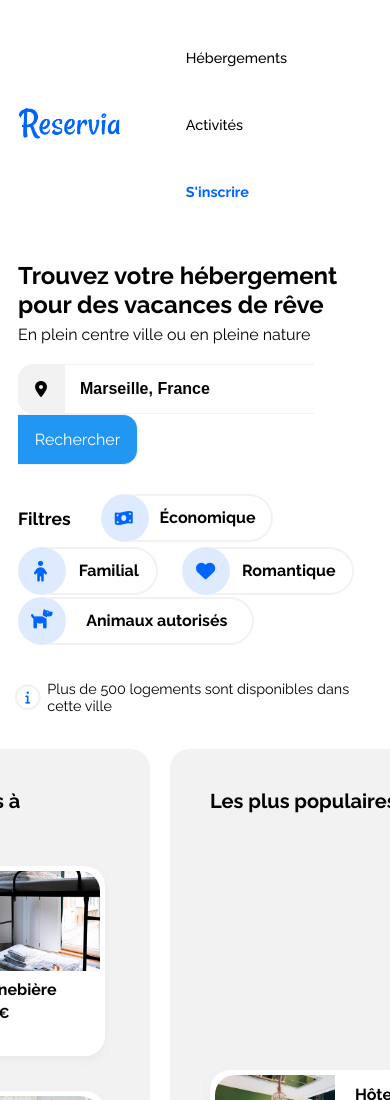
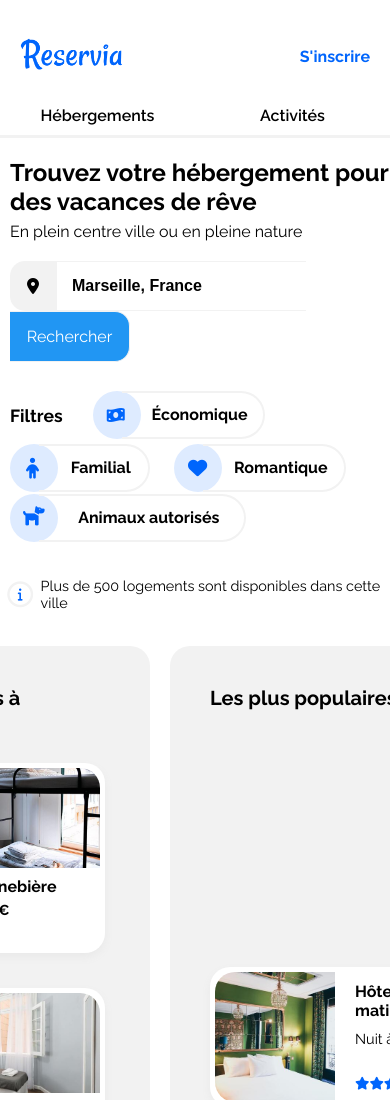
Before and after one commit to Zlastaneur/StanleyDefer_2_03122020, a plain HTML site: page index.html in a window 390 px wide. Shown: the top 1100 px of the page. Drawn offline with Linux system fonts and the light colour scheme.

Commit message:
Ajout du header (mobile)

```diff
--- a/index.html
+++ b/index.html
@@ -12,11 +12,13 @@
 <body>
     <header>
         <div class="container">
-            <a href="index.html"><img class="logo" src ="../images/logo/Reservia@3x.png" alt="Logo Reservia"></a>
+                <a href="index.html"><img class="logo" src ="../images/logo/Reservia@3x.png" alt="Logo Reservia"></a>
             <nav class="navbar">
-                <ul>
+                <ul class="navItems">
                     <li><a href="#sectionLodging">Hébergements</a></li>
-                    <li><a href="#sectionActivites">Activités</a></li>
+                    <li><a href="#sectionActivities">Activités</a></li>
+                </ul>
+                <ul class="signIn">
                     <li class="inscription"><a href="">S'inscrire</a></li>
                 </ul>
             </nav>
@@ -34,7 +36,10 @@
                 <form class="searchButton">
                     <i class="fas fa-map-marker-alt" aria-hidden="true"></i>
                     <input type="text" placeholder="Marseille, France">
-                    <button type="submit">Rechercher</button>
+                    <button type="submit">
+                        <span class="text">Rechercher</span>
+                        <span class="icon"><i class="fas fa-search"></i></span>
+                    </button>
                 </form>
             </div>
             <div class="filters">
--- a/style.css
+++ b/style.css
@@ -9,9 +9,9 @@ body{
 	box-sizing: border-box;
 }
 
-*,*:focus,*:hover{
+/*:focus,*:hover{
     outline:none;
-}
+}*/
 
 /* --------- Header ----------- */
 
@@ -39,12 +39,16 @@ header .container{
 	list-style-type: none;
 }
 
+.navbar{
+	display: flex;
+}
+
 .navbar a{
 	display: block;
 	position: relative;
 	text-decoration: none;
 	color: black;
-	font-size: 0.9em;
+	font-size: em;
 	font-weight:500;
 	padding: 25px;
 }
@@ -75,6 +79,10 @@ header .container{
 .inscription a{
 	color: #0065FC;
 	font-weight: bold;
+}
+
+.signIn{
+	padding: 0;
 }
 
 /* ---------------- Filters section  ----------------- */
@@ -132,13 +140,20 @@ form.searchButton button{
 	cursor: pointer;
 }
 
-.searchButton i{
+.searchButton i.fas.fa-map-marker-alt{
 	float: left;
 	font-size: 1em;
 	background-color: #F2F2F2;
 	color: black;
 	padding: 17px;
 	border-radius: 15px 0 0 15px;
+}
+
+.searchButton span.text{
+	display: inline-block;
+}
+.searchButton span.icon{
+	display: none;
 }
 
 .filters{
@@ -691,6 +706,84 @@ XL devices : min-width: 1300px
 
 @media (max-width: 767px){
 
+	body{
+		max-width: 100%;
+		overflow-x: hidden;
+		margin: 20px 0 0 0;
+	}
+
+	header .container{
+		max-width: 100%;
+		display: flex;
+		justify-content: flex-end;
+		padding: 0;
+	}
+
+	.logo{
+		position: absolute;
+		top: 30px;
+		left: 20px;
+		margin: 0;
+	}
+
+	.navbar{
+		width: 100%;
+		display: flex;
+		align-items: flex-end;
+		flex-direction: column;
+	}
+
+	.navbar ul{
+		display: flex;
+		list-style-type: none;
+		flex-direction: row;
+		width: 100%;
+	}
+
+	.navbar a{
+		color: black;
+		font-size: 1em;
+		font-weight:600;
+		padding: 25px;
+		text-decoration: none;
+	}
+
+	.navbar .signIn{
+		order: 1;
+		justify-content: flex-end;
+		margin: 27px 20px 0 0;
+	}
+
+	.navbar .signIn a{
+		color: #0065FC;
+		font-weight: bold;
+		padding: 0;
+	}
+
+	.navbar .navItems{
+		width: 100;
+		order: 2;
+		margin: 40px 0 0 0;
+	}
+
+	.navbar .navItems li{
+		display: flex;
+		justify-content: center;
+		width: 50%;
+		border-bottom: 3px solid #F2F2F2;
+	}
+
+	.navbar .navItems a{
+		padding: 0 0 10px 0;
+	}
+
+	.navItems li:hover{
+		border-bottom: 3px solid #0065FC;
+	}
+
+	.navbar a:hover:after{
+		width: 0%;
+	}
 }
 
 @media (max-width: 991px){
```
